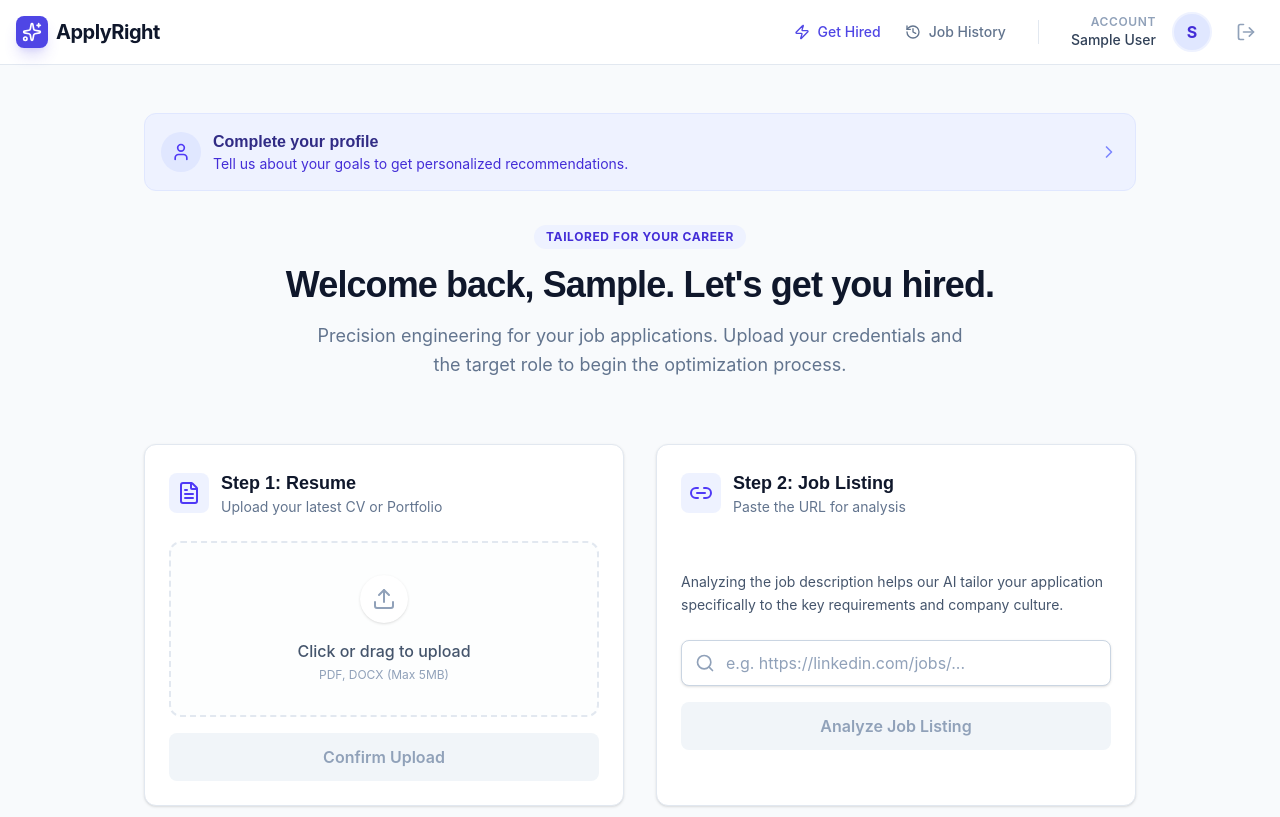
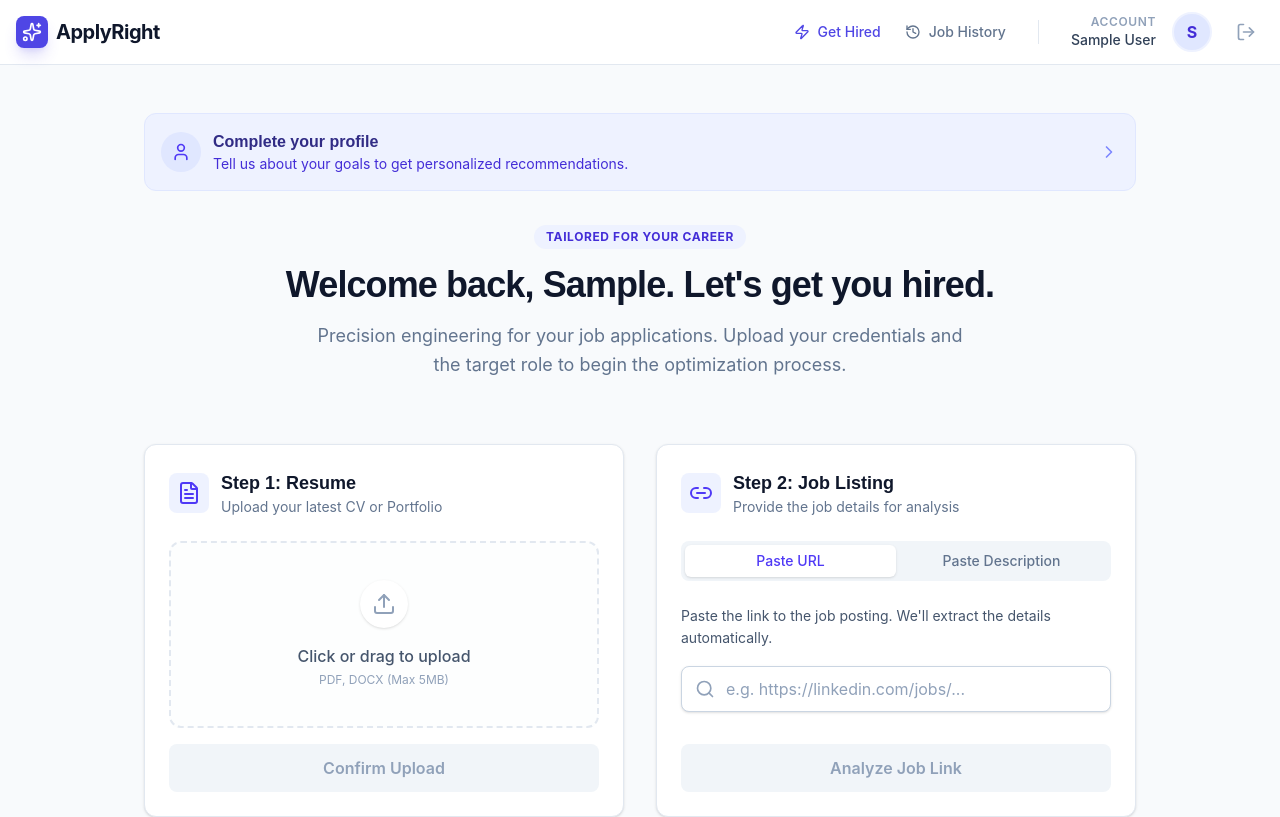
Before and after one commit to Genius4Lyf/ApplyRight-App, a React (Vite) app: page /dashboard in a window 1280 px wide. Shown: the top 817 px of the page. Built offline with nearby package versions, Linux system fonts and the light colour scheme; sample sign-in values are in the browser's storage.

Commit message:
Fixed the job link input

```diff
--- a/src/components/JobLinkInput.jsx
+++ b/src/components/JobLinkInput.jsx
@@ -3,28 +3,70 @@ import { Link2, Search, CheckCircle } from 'lucide-react';
 import api from '../services/api';
 
 const JobLinkInput = ({ onJobExtracted }) => {
+    const [mode, setMode] = useState('url'); // 'url' or 'text'
     const [jobUrl, setJobUrl] = useState('');
+    const [description, setDescription] = useState('');
+    const [detectedUrl, setDetectedUrl] = useState(null);
     const [loading, setLoading] = useState(false);
     const [error, setError] = useState('');
     const [success, setSuccess] = useState(false);
 
+    // Regex to find URLs
+    const urlRegex = /(https?:\/\/[^\s]+)/g;
+
+    const handleDescriptionChange = (e) => {
+        const text = e.target.value;
+        setDescription(text);
+
+        // Check for URLs if we haven't already acted on one
+        const found = text.match(urlRegex);
+        if (found && found.length > 0 && found[0] !== detectedUrl) {
+            setDetectedUrl(found[0]);
+        } else if (!found) {
+            setDetectedUrl(null);
+        }
+    };
+
+    const switchToUrl = () => {
+        if (detectedUrl) {
+            setJobUrl(detectedUrl);
+            setMode('url');
+            setDescription(''); // access choice: clear text or keep it? Clearing seems cleaner for switching modes.
+            setDetectedUrl(null);
+        }
+    };
+
+    const ignoreUrl = () => {
+        setDetectedUrl(null);
+    };
+
     const handleExtract = async (e) => {
         e.preventDefault();
-        if (!jobUrl) return;
+
+        // Validation
+        if (mode === 'url' && !jobUrl) return;
+        if (mode === 'text' && !description) return;
 
         setLoading(true);
         setError('');
         setSuccess(false);
 
         try {
-            const res = await api.post('/jobs/extract', { jobUrl });
+            const payload = mode === 'url' ? { jobUrl } : { description };
+            const res = await api.post('/jobs/extract', payload);
             setSuccess(true);
             if (onJobExtracted) {
                 onJobExtracted(res.data);
             }
         } catch (err) {
-            setError('Failed to extract. Try pasting job details manually.');
             console.error(err);
+            if (err.response?.status === 403) {
+                setError("We couldn't access this link directly (access denied).");
+            } else if (err.response?.status === 404) {
+                setError("We couldn't find a job at this URL.");
+            } else {
+                setError('Failed to analyze. Please check your input and try again.');
+            }
         } finally {
             setLoading(false);
         }
@@ -38,16 +80,39 @@ const JobLinkInput = ({ onJobExtracted }) => {
                 </div>
                 <div>
                     <h3 className="text-lg font-semibold text-slate-900">Step 2: Job Listing</h3>
-                    <p className="text-sm text-slate-500">Paste the URL for analysis</p>
+                    <p className="text-sm text-slate-500">Provide the job details for analysis</p>
                 </div>
             </div>
 
-            <div className="flex-grow flex flex-col justify-center">
-                <p className="text-slate-600 text-sm mb-6 leading-relaxed">
-                    Analyzing the job description helps our AI tailor your application specifically to the key requirements and company culture.
+            <div className="flex-grow flex flex-col">
+                <div className="flex bg-slate-100 p-1 rounded-lg mb-6">
+                    <button
+                        type="button"
+                        onClick={() => setMode('url')}
+                        className={`flex-1 py-1.5 text-sm font-medium rounded-md transition-all ${mode === 'url' ? 'bg-white text-indigo-600 shadow-sm' : 'text-slate-500 hover:text-slate-700'
+                            }`}
+                    >
+                        Paste URL
+                    </button>
+                    <button
+                        type="button"
+                        onClick={() => setMode('text')}
+                        className={`flex-1 py-1.5 text-sm font-medium rounded-md transition-all ${mode === 'text' ? 'bg-white text-indigo-600 shadow-sm' : 'text-slate-500 hover:text-slate-700'
+                            }`}
+                    >
+                        Paste Description
+                    </button>
+                </div>
+
+                <p className="text-slate-600 text-sm mb-4 leading-relaxed">
+                    {mode === 'url'
+                        ? "Paste the link to the job posting. We'll extract the details automatically."
+                        : "Paste the full job description text here depending on what you have available."
+                    }
                 </p>
 
-                <form onSubmit={handleExtract} className="space-y-4">
+                <form onSubmit={handleExtract} className="space-y-4 flex-grow flex flex-col">
+                    {mode === 'url' ? (
                         <div className="relative group">
                             <div className="absolute inset-y-0 left-0 pl-3.5 flex items-center pointer-events-none text-slate-400 group-focus-within:text-indigo-600 transition-colors">
                                 <Search className="h-5 w-5" />
@@ -58,17 +123,54 @@ const JobLinkInput = ({ onJobExtracted }) => {
                                 placeholder="e.g. https://linkedin.com/jobs/..."
                                 value={jobUrl}
                                 onChange={(e) => setJobUrl(e.target.value)}
-                            required
+                                required={mode === 'url'}
                                 disabled={success || loading}
                             />
                         </div>
+                    ) : (
+                        <div className="relative flex-grow flex flex-col">
+                            <textarea
+                                className="input-field w-full p-4 min-h-[150px] resize-none flex-grow"
+                                placeholder="Paste the job description (responsibilities, requirements, etc.)..."
+                                value={description}
+                                onChange={handleDescriptionChange}
+                                required={mode === 'text'}
+                                disabled={success || loading}
+                            />
+                            {detectedUrl && (
+                                <div className="absolute bottom-2 right-2 left-2 bg-indigo-50 border border-indigo-100 p-3 rounded-lg flex items-start gap-3 shadow-md animate-in slide-in-from-bottom-2">
+                                    <div className="flex-1">
+                                        <p className="text-xs font-semibold text-indigo-900 mb-1">Link detected in text</p>
+                                        <p className="text-xs text-indigo-700 line-clamp-1 mb-2">We found a URL. Would you like to scan this link directly?</p>
+                                        <div className="flex gap-2">
+                                            <button
+                                                type="button"
+                                                onClick={switchToUrl}
+                                                className="px-2 py-1 bg-indigo-600 text-white text-xs rounded hover:bg-indigo-700 transition"
+                                            >
+                                                Yes, scan link
+                                            </button>
+                                            <button
+                                                type="button"
+                                                onClick={ignoreUrl}
+                                                className="px-2 py-1 bg-white border border-slate-200 text-slate-600 text-xs rounded hover:bg-slate-50 transition"
+                                            >
+                                                No, keep text
+                                            </button>
+                                        </div>
+                                    </div>
+                                </div>
+                            )}
+                        </div>
+                    )}
 
+                    <div className="mt-auto pt-4">
                         <button
                             type="submit"
-                        disabled={loading || success || !jobUrl}
+                            disabled={loading || success || (mode === 'url' ? !jobUrl : !description)}
                             className={`w-full h-12 px-6 rounded-lg font-semibold transition-all flex items-center justify-center gap-2 ${success
                                 ? 'bg-green-50 text-green-700 border border-green-100 cursor-default'
-                                : loading || !jobUrl
+                                : loading || (mode === 'url' ? !jobUrl : !description)
                                     ? 'bg-slate-100 text-slate-400 cursor-not-allowed'
                                     : 'btn-primary'
                                 }`}
@@ -76,13 +178,36 @@ const JobLinkInput = ({ onJobExtracted }) => {
                             {loading && (
                                 <div className="w-4 h-4 border-2 border-white border-t-transparent rounded-full animate-spin" />
                             )}
-                        {loading ? 'Analyzing Listing...' : success ? 'Job Successfully Extracted' : 'Analyze Job Listing'}
+                            {loading
+                                ? 'Analyzing Listing...'
+                                : success
+                                    ? 'Job Successfully Extracted'
+                                    : mode === 'url' ? 'Analyze Job Link' : 'Analyze Description'
+                            }
                         </button>
+                    </div>
                 </form>
 
                 {error && (
-                    <div className="mt-4 p-3 rounded-lg bg-red-50 border border-red-100 text-red-700 text-sm">
+                    <div className="mt-4 p-3 rounded-lg bg-red-50 border border-red-100 text-red-700 text-sm animate-in fade-in slide-in-from-bottom-2">
+                        <div className="flex items-start gap-2">
+                            <div className="flex-1">
                                 {error}
+                                {error.includes('access') && mode === 'url' && (
+                                    <div className="mt-2 bg-white p-3 rounded border border-red-100 text-xs text-slate-600">
+                                        <p className="mb-2 font-medium text-red-800">Why is this happening?</p>
+                                        <p className="mb-2">Some websites (like LinkedIn or short links) block automated readers. Resolving this is easy:</p>
+                                        <ol className="list-decimal pl-4 space-y-1 mb-3">
+                                            <li>Click <a href={jobUrl} target="_blank" rel="noopener noreferrer" className="text-indigo-600 font-medium hover:underline inline-flex items-center gap-1">this link <Link2 className="w-3 h-3" /></a> to open the job in a new tab</li>
+                                            <li>Wait for the final page to load completely</li>
+                                            <li>Copy the <strong>actual full URL</strong> from the browser address bar</li>
+                                            <li>Paste that full URL here instead</li>
+                                        </ol>
+                                        <p>Or alternatively, switch to "Paste Description" and copy the text directly.</p>
+                                    </div>
+                                )}
+                            </div>
+                        </div>
                     </div>
                 )}
 
@@ -92,7 +217,7 @@ const JobLinkInput = ({ onJobExtracted }) => {
                             <CheckCircle className="w-5 h-5" />
                         </div>
                         <div>
-                            <p className="text-sm font-semibold text-green-900">Market Research Complete</p>
+                            <p className="text-sm font-semibold text-green-900">Analysis Complete</p>
                             <p className="text-xs text-green-700">We've identified the core competencies needed.</p>
                         </div>
                     </div>
```
Lines whose indentation alone changed are shown as unchanged.
